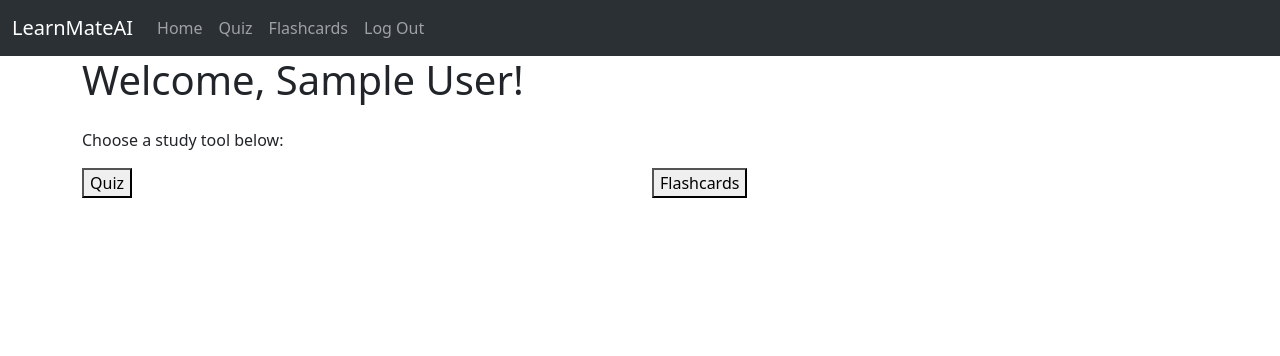
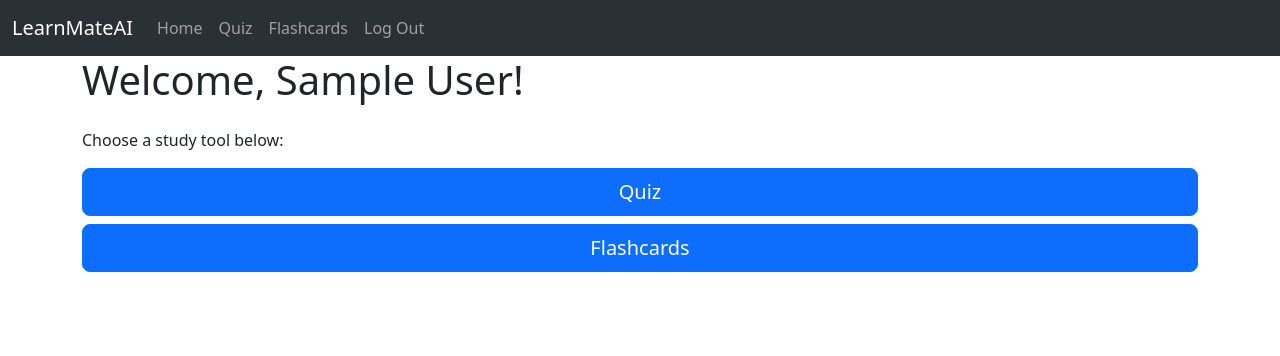
Before and after one commit to Panagris/week_2_project, a Flask app: page /home in a window 1280 px wide. Shown: the top 356 px of the page. Run offline with Flask 3, Linux system fonts and the light colour scheme; the visitor is signed in with stand-in values (Sample User, id 1).

Commit message:
Final home style changes

```diff
--- a/templates/home.html
+++ b/templates/home.html
@@ -7,22 +7,18 @@
 <!-- Buttons to navigate to Quiz and Flashcards pages -->
 <div class="row mt-4">
     <p>Choose a study tool below:</p>
-        <div class="col-md-6">
-            <a href="/quiz">
-                <button>Quiz</button>
-            </a>
-        </div>
-        <div class="col-md-6">
-            <a href="/flashcards">
-                <button>Flashcards</button>
-            </a>
+    <div class="d-grid gap-2">
+        <a class="btn btn-primary btn-lg" role="button" href="/quiz">Quiz</a>
+        <a class="btn btn-primary btn-lg" role="button" href="/flashcards">Flashcards</a>
       </div>
 </div>
 {% else %}
 <h1>{{ title }}</h1>
 <p>LearnMateAI is a platform that helps students to learn and practice their skills in a fun and interactive way.</p>
-    <p>Flashcards are a great way to learn and memorize information. You can create your own flashcards or use the ones created by others.</p>
-    <p>Quiz is a great way to test your knowledge and improve your skills. You can take quizzes on various topics and see how well you perform.</p>
+<p>Flashcards are a great way to learn and memorize information. You can create your own flashcards or use the ones
+    created by others.</p>
+<p>Quiz is a great way to test your knowledge and improve your skills. You can take quizzes on various topics and see
+    how well you perform.</p>
 <p>Sign In / Up to access more features and content.</p>
 {% endif %}
 {% endblock content %}
```
Lines whose indentation alone changed are shown as unchanged.
